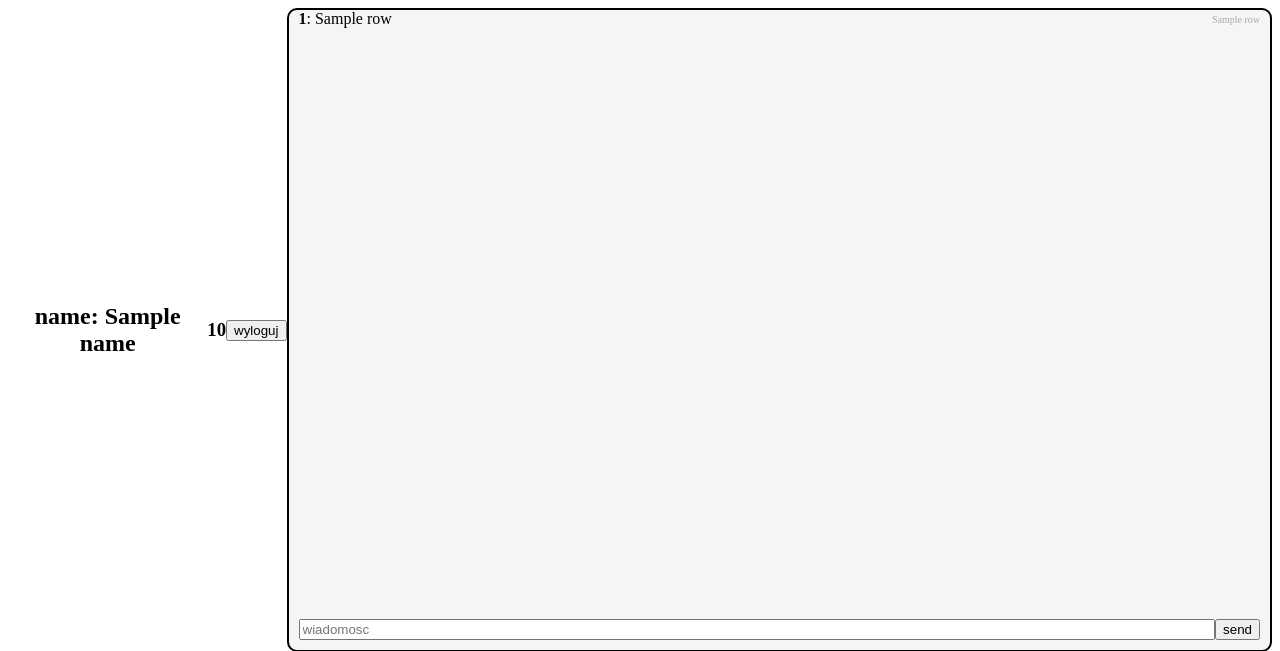
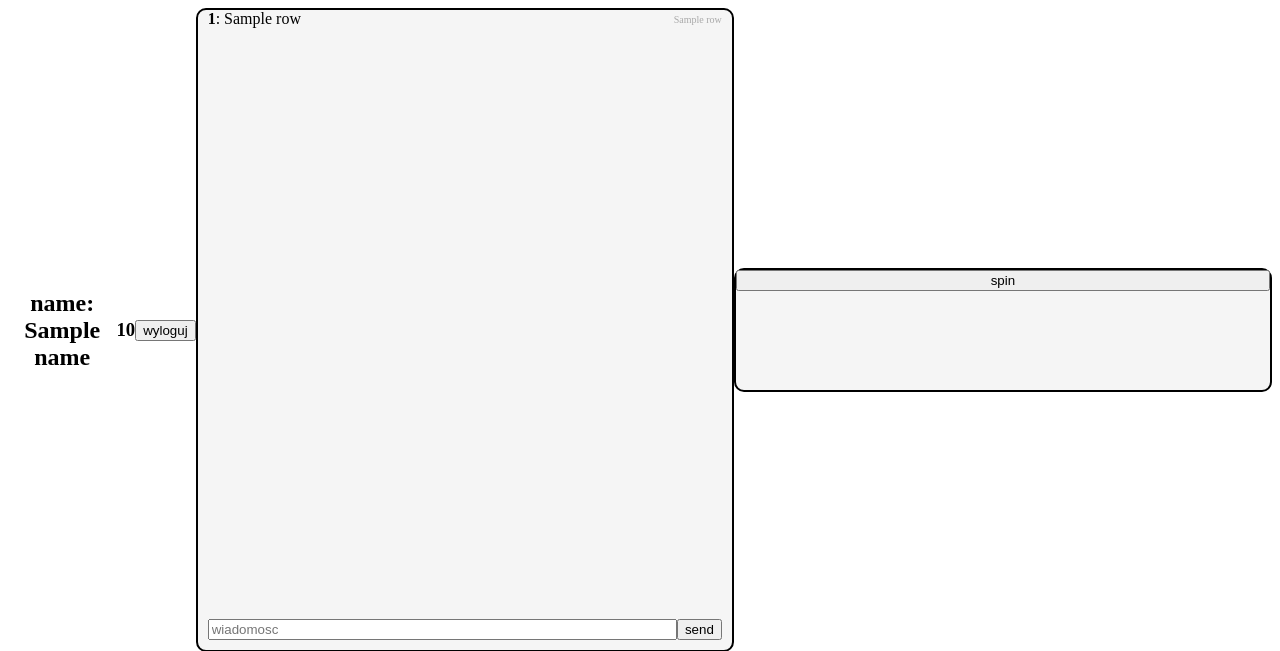
Before and after one commit to kashishek/pralnia-pieniedzy, a Flask app: template templates/gamba.html in a window 1280 px wide. Shown: the top 651 px of the page. Run offline with Flask 3, Linux system fonts and the light colour scheme; the template is opened without the code that fills it: most values are stand-ins (such as "Sample title", 1, 10 or a date in 2020); some libraries are stand-ins or nearby versions.

Commit message:
gambadzialaslaboalejest

```diff
--- a/static/css/style.css
+++ b/static/css/style.css
@@ -68,3 +68,16 @@ h2 {
     font-size: 10px;
     color: darkgray;
 }
+
+.spin-comp {
+    border-color: black;
+    border-width: 2px;
+    border-style: solid;
+    border-radius: 10px;
+    background-color: whitesmoke;
+    height: 15vh;
+    display: flex;
+    flex-direction: column;
+    width: 80vw;
+    align-items: stretch;
+}
--- a/templates/gamba.html
+++ b/templates/gamba.html
@@ -2,7 +2,7 @@
 {% block content %}
 
 <h2>name: {{name}}</h2>
-<h3>    {{player_score}}</h3>
+<h3>{{player_score}}</h3>
 <form method="post" class="buttons">
     <button
     type="submit"
@@ -19,10 +19,21 @@
     </div>
 </div>
 
+<div class="spin-comp">
+    <div class="spin-wyn" id="spin"></div>
+    <button type="button" class="spin-btn" name="spin-btn" onclick="getgambasamba()">spin</button>
+</div>
+
+
 <script type="text/javascript">
     var socketio = io();
 
     const messages = document.getElementById("messages")
+    const spin = document.getElementById("spin")
+
+    const getgambasamba = () => {
+        socketio.emit('gamba');
+    };
 
     const createMessage = (name, msg, time) => {
         const content = `
@@ -48,6 +59,16 @@
         socketio.emit("new-message", {data: message.value });
         message.value="";
     };
+    socketio.on("spin", (data) => {
+        const content = `
+        <div class="text2">
+            <span>
+                ${data.rng1} ${data.rng2} ${data.rng3}
+            </span>
+        </div>
+        `;
+        spin.innerHTML = content;
+    });
 </script>
 {% for row in tmes %}
     <script type="text/javascript">
```
Also changed, not shown: prgr.py (+30 -4 lines), database.db.
